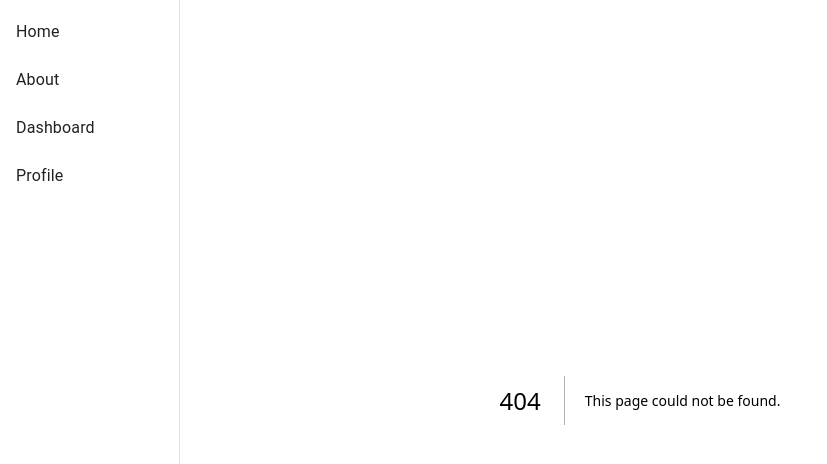
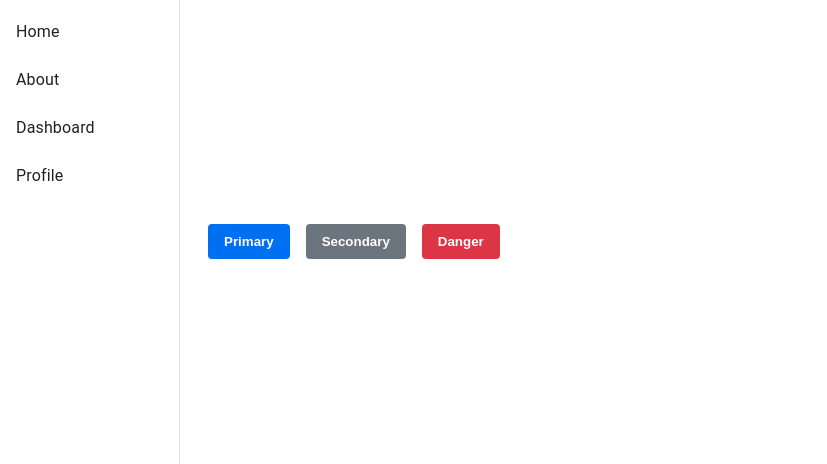
Before and after one commit to Geetanjalinayak-successiveTech/React-Training, a Next.js app in the folder assignments/: page /Assignment-5/Reusable_Button in a window 1280 px wide. Before the commit this address had no page. Shown: the top 464 px of the page, without its empty margins (0-827 px from the left). Built offline with nearby package versions, Linux system fonts and the light colour scheme.

Commit message:
feat:added reusable components

```diff
--- /dev/null
+++ b/assignments/src/app/Assignment-5/Component/Button_grp.jsx
@@ -0,0 +1,21 @@
+'use client'
+
+import Button from "./reusable_Button";
+
+export default function ButtonGroup() {
+  const handleClick = (msg) => () => alert(msg);
+
+  return (
+    <div style={{ display: 'flex', gap: '1rem', marginTop: '1rem' }}>
+      <Button variant="primary" onClick={handleClick('Primary clicked')}>
+        Primary
+      </Button>
+      <Button variant="secondary" onClick={handleClick('Secondary clicked')}>
+        Secondary
+      </Button>
+      <Button variant="danger" onClick={handleClick('Danger clicked')}>
+        Danger
+      </Button>
+    </div>
+  );
+}
--- /dev/null
+++ b/assignments/src/app/Assignment-5/Component/reusable_Button.jsx
@@ -0,0 +1,55 @@
+"use client"
+import { useState } from "react";
+
+const styles = {
+  base: {
+    padding: '10px 16px',
+    border: 'none',
+    borderRadius: '4px',
+    fontWeight: '600',
+    color: '#fff',
+    cursor: 'pointer',
+    transition: 'background-color 0.2s ease',
+  },
+  variants: {
+    primary: {
+      backgroundColor: '#0070f3',
+    },
+    secondary: {
+      backgroundColor: '#6c757d',
+    },
+    danger: {
+      backgroundColor: '#dc3545',
+    },
+  },
+  hoverColors: {
+    primary: '#0059c1',
+    secondary: '#545b62',
+    danger: '#b52a37',
+  },
+};
+
+const Button = ({ children, variant = 'primary', onClick, style = {}, ...props }) => {
+  const [hovered, setHovered] = useState(false);
+
+  const combinedStyle = {
+    ...styles.base,
+    ...styles.variants[variant],
+    ...(hovered && { backgroundColor: styles.hoverColors[variant] }),
+    ...style, // Allow custom styles via props
+  };
+
+  return (
+    <button
+      style={combinedStyle}
+      onClick={onClick}
+      onMouseEnter={() => setHovered(true)}
+      onMouseLeave={() => setHovered(false)}
+      {...props}
+    >
+      {children}
+    </button>
+  );
+};
+
+export default Button;
--- /dev/null
+++ b/assignments/src/app/Assignment-5/Reusable_Button/page.jsx
@@ -0,0 +1,9 @@
+import ButtonGroup from "../Component/Button_grp";
+
+export default function HomePage() {
+  return (
+    <div style={{ padding: 200 }}>
+      <ButtonGroup />
+    </div>
+  );
+}
--- a/assignments/src/app/Assignment-5/page.jsx
+++ b/assignments/src/app/Assignment-5/page.jsx
@@ -56,6 +56,12 @@ export default function Home() {
           {" "}
           POST Data{" "}
         </button>
+
+         <button onClick={() => router.push("/Assignment-5/Reusable_Button")}>
+          {" "}
+
+          reusable Button{" "}
+        </button>
       </div>
     </main>
   );
```
